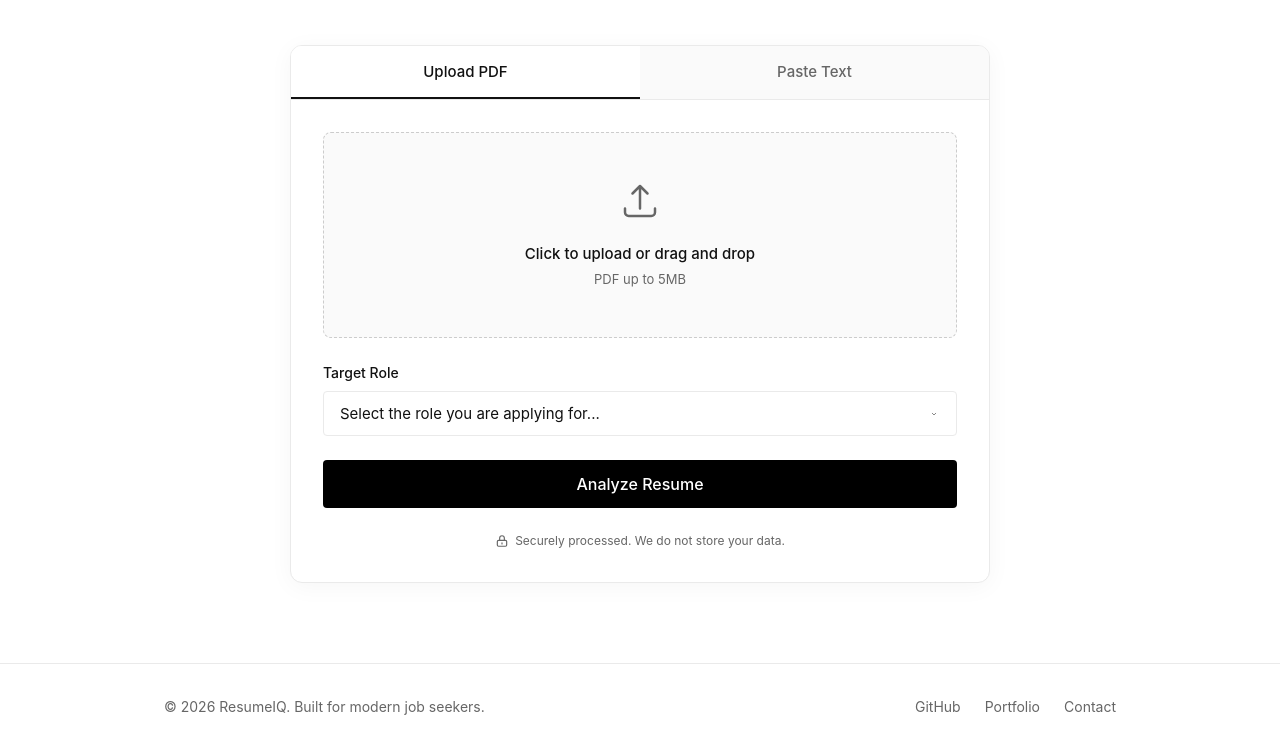
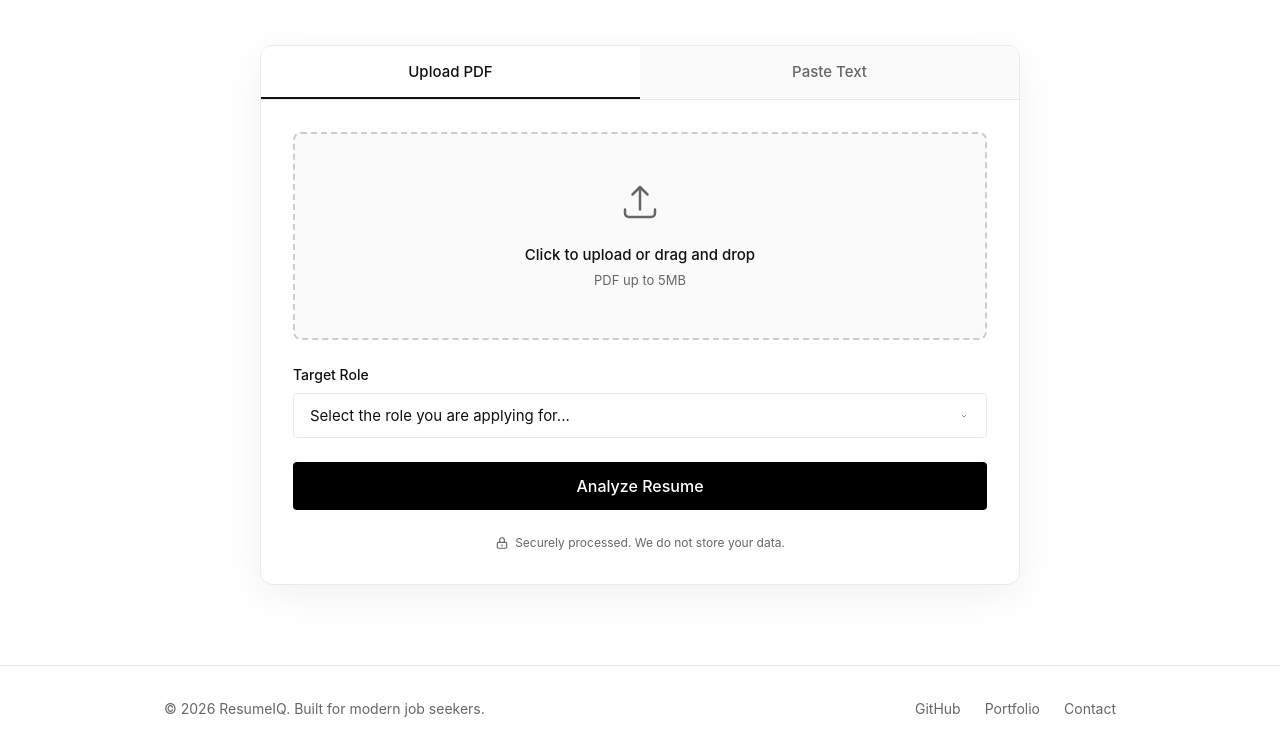
Before and after one commit to misbahur860-ship-it/resumeiq-ai, a plain HTML site: page index.html in a window 1280 px wide. Shown: the part 744-1495 px from the top of the page. Drawn offline with Linux system fonts and the light colour scheme.

Commit message:
Update index.html

```diff
--- a/index.html
+++ b/index.html
@@ -162,9 +162,9 @@
             border: 1px solid var(--border-light);
             border-radius: var(--radius-lg);
             background: var(--bg-color);
-            box-shadow: 0 4px 24px rgba(0, 0, 0, 0.04);
+            box-shadow: 0 10px 40px rgba(0, 0, 0, 0.06);
             overflow: hidden;
-            max-width: 700px;
+            max-width: 760px;
             margin: 0 auto;
         }
 
@@ -236,7 +236,7 @@
 
         /* Upload Zone */
         .upload-zone {
-            border: 1px dashed var(--border-hover);
+            border: 2px dashed var(--border-hover);
             border-radius: var(--radius-md);
             padding: 48px 24px;
             text-align: center;
```
